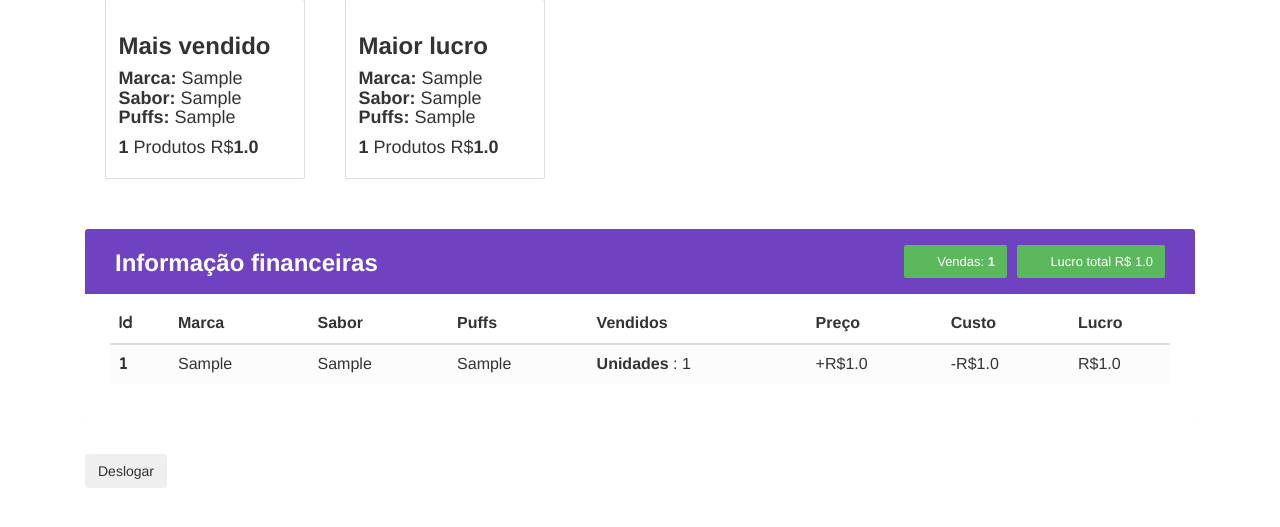
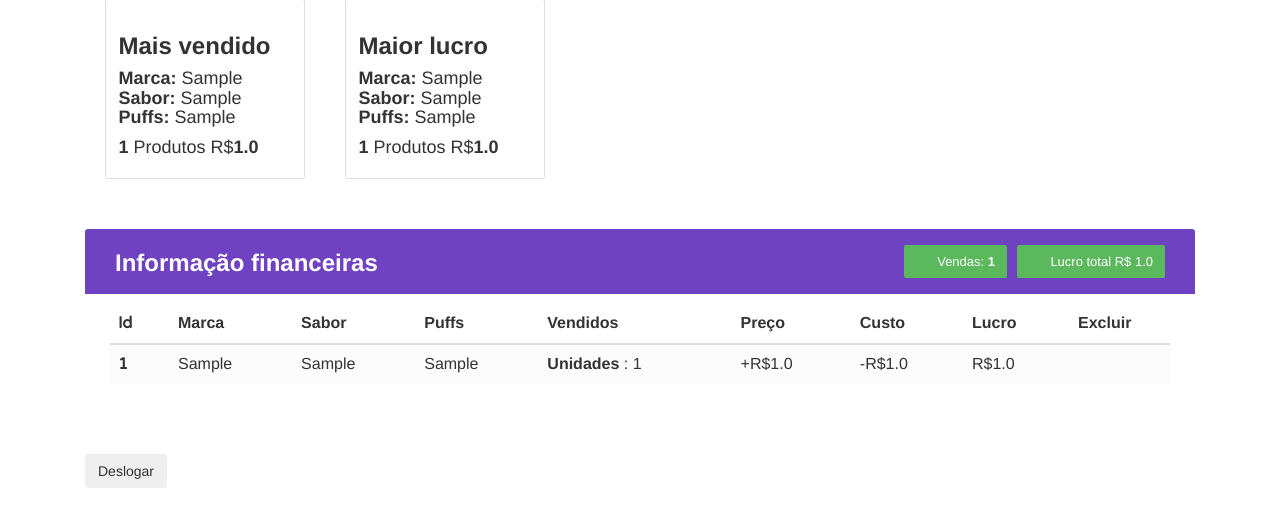
Before and after one commit to Macwdo/fumaritos-project, a Django app: page /produto/dashboard/ in a window 1280 px wide. Shown: the part 181-708 px from the top of the page. Run offline with Django 4.2, Linux system fonts and the light colour scheme; a user stored in the database is signed in; tables that the repository leaves empty hold one stand-in row (values such as "Sample post"); some libraries are stand-ins or nearby versions.

Commit message:
addexclude

```diff
--- a/product/templates/product/dashboard.html
+++ b/product/templates/product/dashboard.html
@@ -71,6 +71,8 @@
                                 <th>Preço</th>
                                 <th>Custo</th>
                                 <th>Lucro</th>
+                                <th>Excluir</th>
+
 
                             </tr>
                         </thead>
@@ -88,6 +90,10 @@
                                     <td>+R${{produto.preco_tot}}</td>
                                     <td>-R${{produto.custo_tot}}</td>
                                     <td>R${{produto.lucro_tot}}</td>
+                                    <td>
+                                        <a href="#deleteEmployeeModal {{produto.id}}" class="deletee" data-toggle="modal"><i class="material-icons" data-toggle="tooltip" title="Delete">&#xE872;</i></a>
+                                    </td>
+
                                     {% endfor %}
                                 </tr>
                         </tbody>
```
